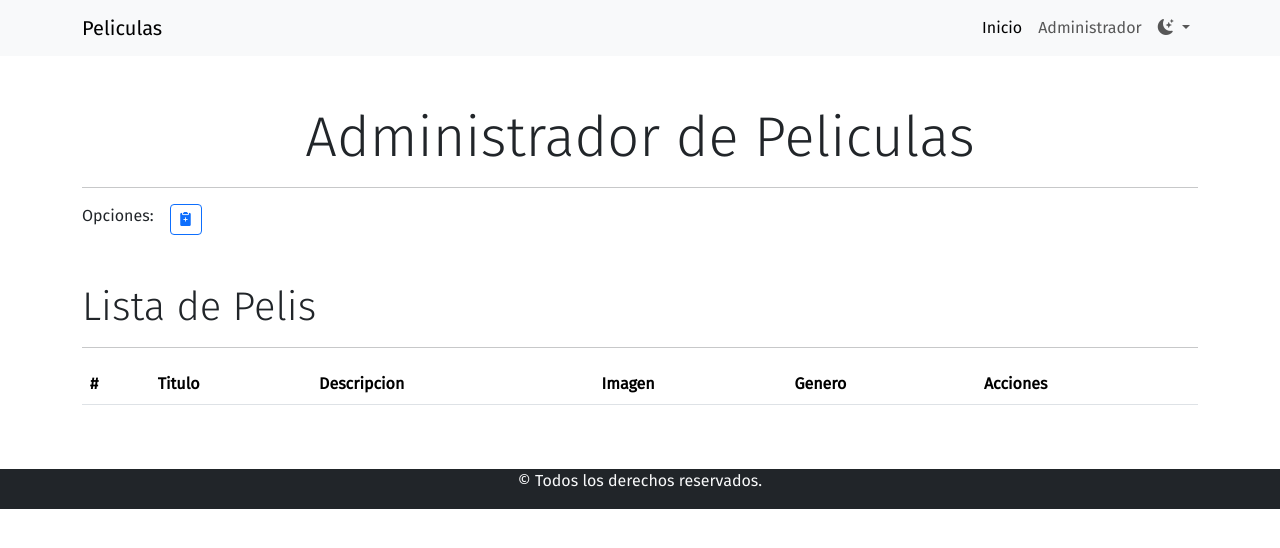
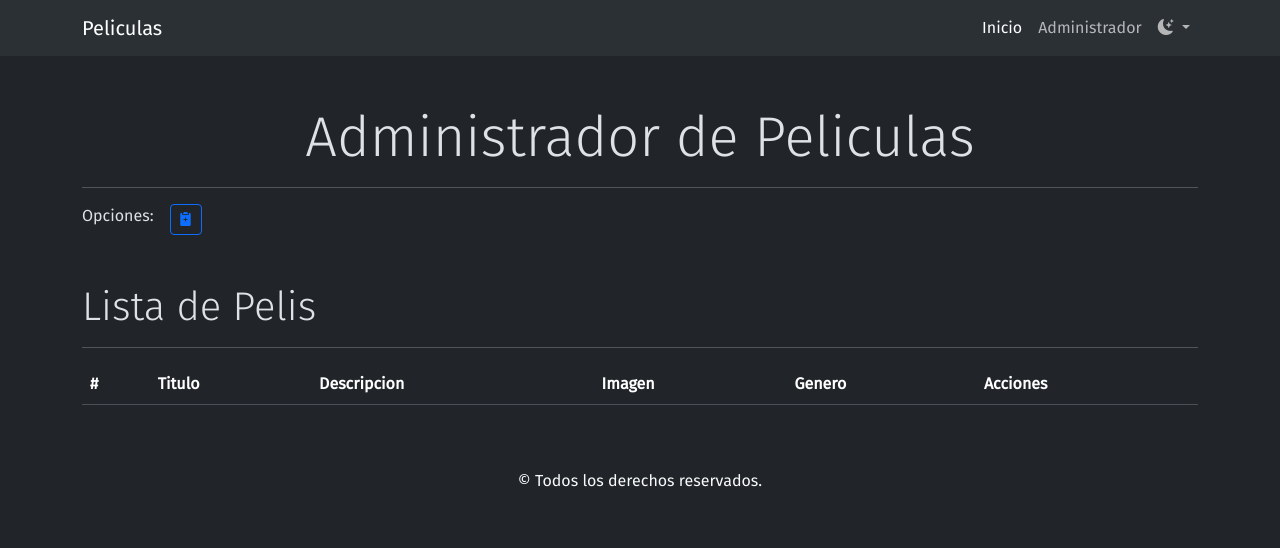
Before and after one commit to AzulDP/07-CRUDPeliculas-ADP, a plain HTML site: page pages/administrador.html in a window 1280 px wide. Drawn offline with nearby package versions, Linux system fonts and the light colour scheme; a web font is replaced by a local one.

Commit message:
agregamos localstorage para el tema configurado

```diff
--- a/js/app.js
+++ b/js/app.js
@@ -1,3 +1,7 @@
+// leer del localStorage el tema o usaer el valor por defecto dark
+let temaConfigurado = JSON.parse(localStorage.getItem("theme")) || "dark";
+cambiarTema(temaConfigurado);
+
 let btnDarkTheme = document.getElementById("btnDarkTheme");
 let btnLightTheme = document.getElementById("btnLightTheme");
 
@@ -12,5 +16,7 @@ function cambiarTema(color){
 document.querySelector("html").setAttribute('data-bs-theme', color);
 
     console.log(color);
+    //  guardar en localstorage (objetos y metodos de JS listos)
+    localStorage.setItem("theme", JSON.stringify(color));
 
 }
--- a/pages/administrador.html
+++ b/pages/administrador.html
@@ -15,17 +15,17 @@
     <header>
         <nav class="navbar navbar-expand-lg bg-body-tertiary">
             <div class="container">
-              <a class="navbar-brand" href="./index.html">Peliculas</a>
+              <a class="navbar-brand" href="../index.html">Peliculas</a>
               <button class="navbar-toggler" type="button" data-bs-toggle="collapse" data-bs-target="#navbarSupportedContent" aria-controls="navbarSupportedContent" aria-expanded="false" aria-label="Toggle navigation">
                 <span class="navbar-toggler-icon"></span>
               </button>
               <div class="collapse navbar-collapse" id="navbarSupportedContent">
                 <ul class="navbar-nav ms-auto mb-2 mb-lg-0">
                   <li class="nav-item">
-                    <a class="nav-link active" aria-current="page" href="./index.html">Inicio</a>
+                    <a class="nav-link active" aria-current="page" href="../index.html">Inicio</a>
                   </li>
                   <li class="nav-item">
-                    <a class="nav-link" href="./pages/administrador.html">Administrador</a>
+                    <a class="nav-link" href="./administrador.html">Administrador</a>
                   </li>
                   <li class="nav-item dropdown">
                     <span class="nav-link dropdown-toggle" role="button" data-bs-toggle="dropdown" aria-expanded="false">
```
Also changed, not shown: pages/detalle.html (+2 -1 lines).
